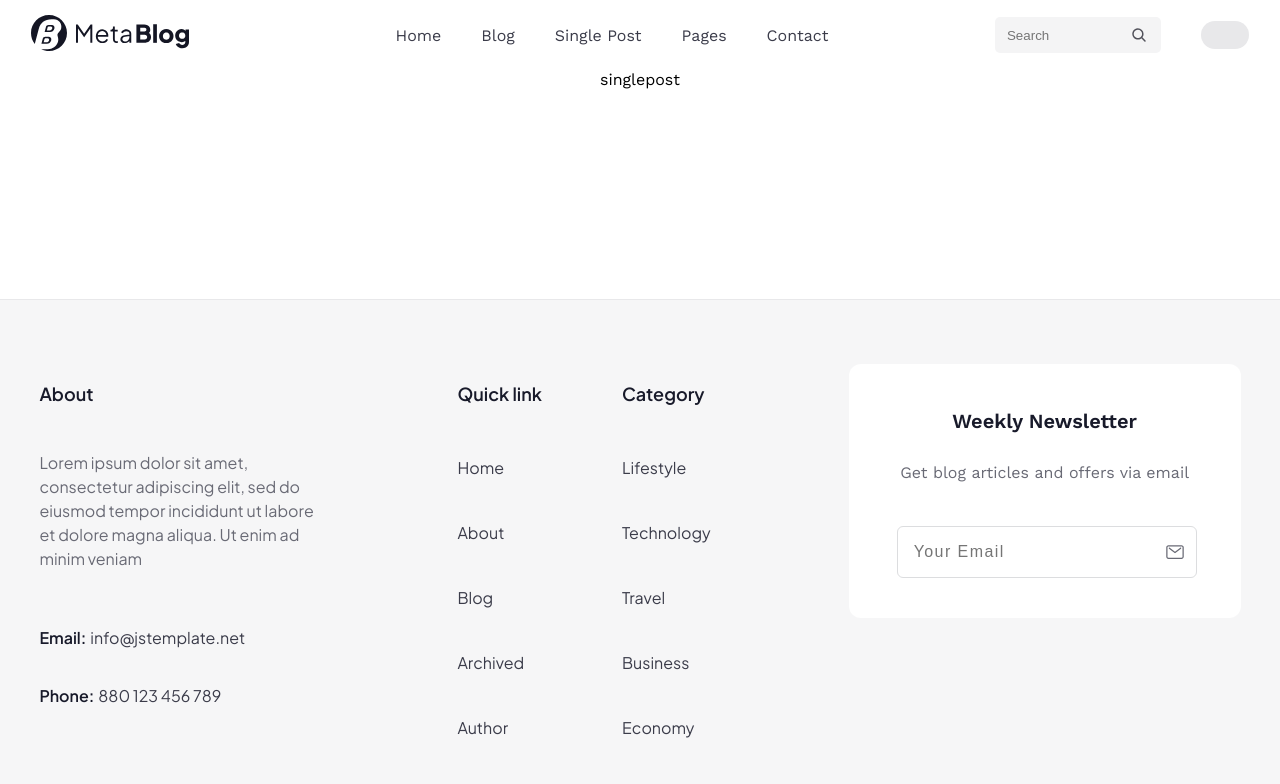
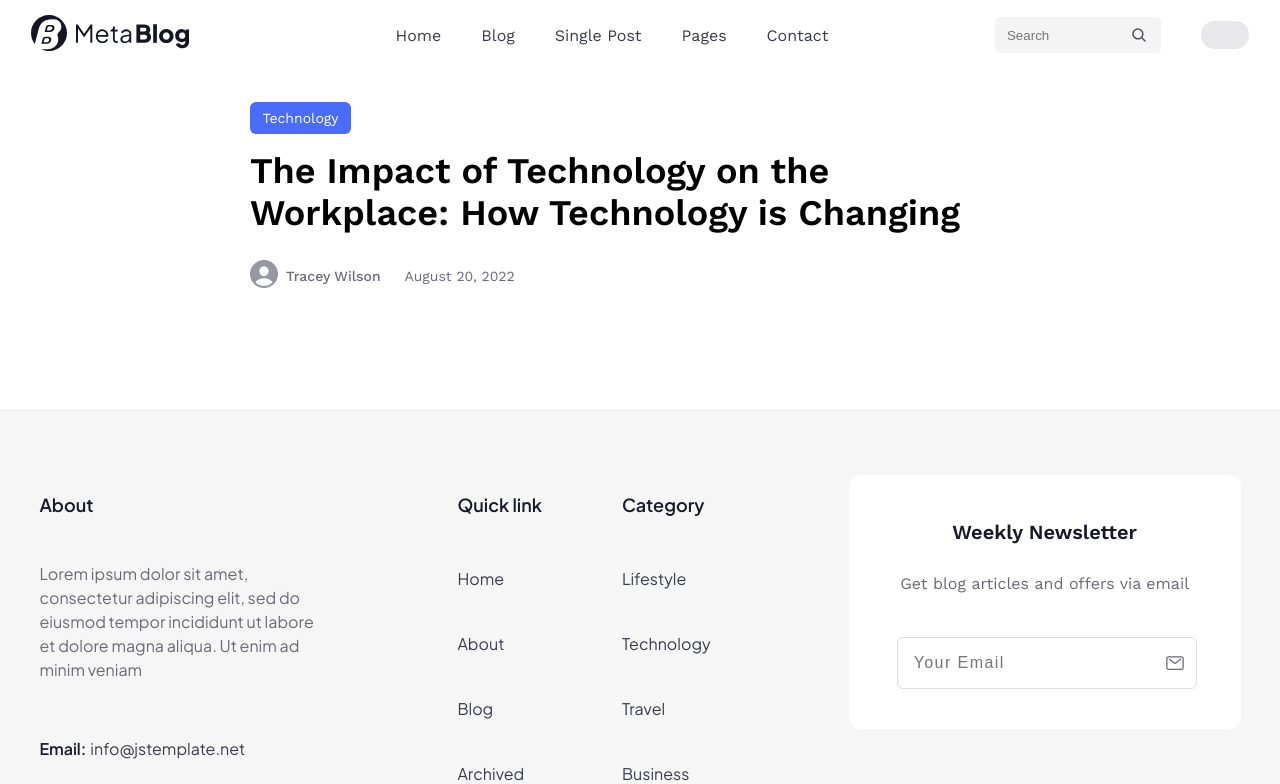
Before and after one commit to donerducktales/testproject, a Next.js app: page /singlepost in a window 1280 px wide. Shown: the top 784 px of the page. Built offline with nearby package versions, Linux system fonts and the light colour scheme.

Commit message:
додано новий шрифт в fonts.ts, внесені правки в footer.css, зроблено верхню секцію сторінки singlepost

```diff
--- a/app/assets/fonts/fonts.ts
+++ b/app/assets/fonts/fonts.ts
@@ -1,4 +1,4 @@
-import { Inter, Plus_Jakarta_Sans, Work_Sans } from "next/font/google";
+import { Inter, Plus_Jakarta_Sans, Source_Code_Pro, Work_Sans } from "next/font/google";
 
 export const work_sans = Work_Sans({
    subsets: ['latin'],
@@ -14,3 +14,9 @@ export const plus_jakarta_sans = Plus_Jakarta_Sans({
    subsets: ['latin'],
    weight: ['400', '600', '800'],
 });
+
+export const source_serif_pro = Source_Code_Pro({
+   subsets: ['latin'],
+   weight: ['400'],
+   style: ['normal', 'italic'],
+});
--- a/app/components/Footer/footer.css
+++ b/app/components/Footer/footer.css
@@ -1,6 +1,6 @@
 .footer {
    width: 100%;
-   height: 500px;
+   height: 510px;
    display: flex;
    justify-content: center;
    margin-top: 80px;
@@ -164,6 +164,7 @@
    display: flex;
    flex-direction: row;
    align-items: center;
+   margin: 0 10px;
 }
 
 .copyright-logo_text {
@@ -200,4 +201,18 @@
    .about {
       align-items: center;
    }
+
+   .about_paragraph > p {
+      text-align: center;
+   }
 }
+
+@media (max-width: 380px) {
+   .copyright_links {
+      gap: 12px;
+   }
+
+   .copyright_links > p {
+      font-size: 0.75rem;
+   }
+}
--- a/app/singlepost/page.tsx
+++ b/app/singlepost/page.tsx
@@ -1,7 +1,35 @@
+import Image from 'next/image';
+import './singlepost.css';
+import userIcon from '@/public/img/singlepost/user-icon.png'
+import beautifulBuilding from '@/public/img/singlepost/beautiful-building.png'
+
 export default function SinglePost() {
    return (
       <main className="main">
-         singlepost
+         <section className="blog-info_section">
+            <div className="blog-info-section_container">
+               <div className="blog-info_topic">
+                  <p>Technology</p>
+               </div>
+               <h1 className="blog-info_header">
+                  The Impact of Technology on the Workplace: How Technology is Changing
+               </h1>
+               <div className="blog-info_user">
+                  <div className="blog-info-user_image">
+                     <Image
+                        src={userIcon}
+                        alt='user icon'
+                        width={28}
+                        height={28}
+                     />
+                  </div>
+                  <div className="blog-info-user_data">
+                     <p style={{fontWeight: '500'}}>Tracey Wilson</p>
+                     <p style={{fontWeight: '400'}}>August 20, 2022</p>
+                  </div>
+               </div>
+            </div>
+         </section>
       </main>
    );
 }
--- /dev/null
+++ b/app/singlepost/singlepost.css
@@ -0,0 +1,76 @@
+.main {
+   margin: 0 10px 0 10px;
+   display: flex;
+   flex-direction: column;
+   align-items: center;
+   width: 100%;
+   max-width: 800px;
+   min-width: 320px;
+}
+
+.blog-info_section {
+   width: 100%;
+   margin: 32px 0px 32px 0px;
+   display: flex;
+   flex-direction: column;
+   align-items: center;
+}
+
+.blog-info-section_container {
+   width: 100%;
+   display: flex;
+   flex-direction: column;
+   align-items: flex-start;
+   margin: 0 10px;
+}
+
+.blog-info_topic {
+   width: 101px;
+   height: 32px;
+   border-radius: 6px;
+   background-color: #4B6BFB;
+   display: flex;
+   justify-content: center;
+   align-items: center;
+   margin-bottom: 16px;
+   margin-left: 10px;
+}
+
+.blog-info_topic > p {
+   font-weight: 500px;
+   font-size: 0.875rem;
+   color: white;
+}
+
+.blog-info_header {
+   margin: 0;
+   margin-bottom: 20px;
+   margin-left: 10px;
+   margin-right: 10px;
+   font-weight: 600;
+   font-size: 2.25rem;
+   color: black;
+}
+
+.blog-info_user {
+   display: flex;
+   flex-direction: row;
+   align-items: center;
+   justify-content: start;
+   margin-left: 10px;
+}
+
+.blog-info-user_image {
+   margin-right: 8px;
+}
+
+.blog-info-user_data {
+   display: flex;
+   flex-direction: row;
+   gap: 24px;
+}
+
+.blog-info-user_data > p {
+   font-size: 0.875rem;
+   color: #696A75;
+}
```
Also changed, not shown: public/img/singlepost/beautiful-building.png (added), public/img/singlepost/user-icon.png (added).
